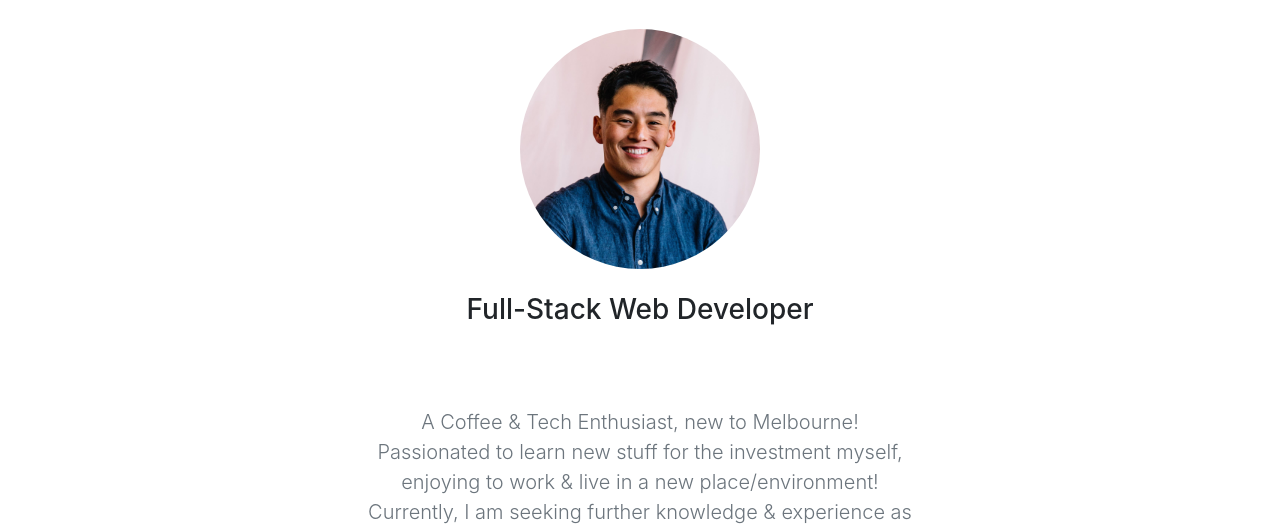
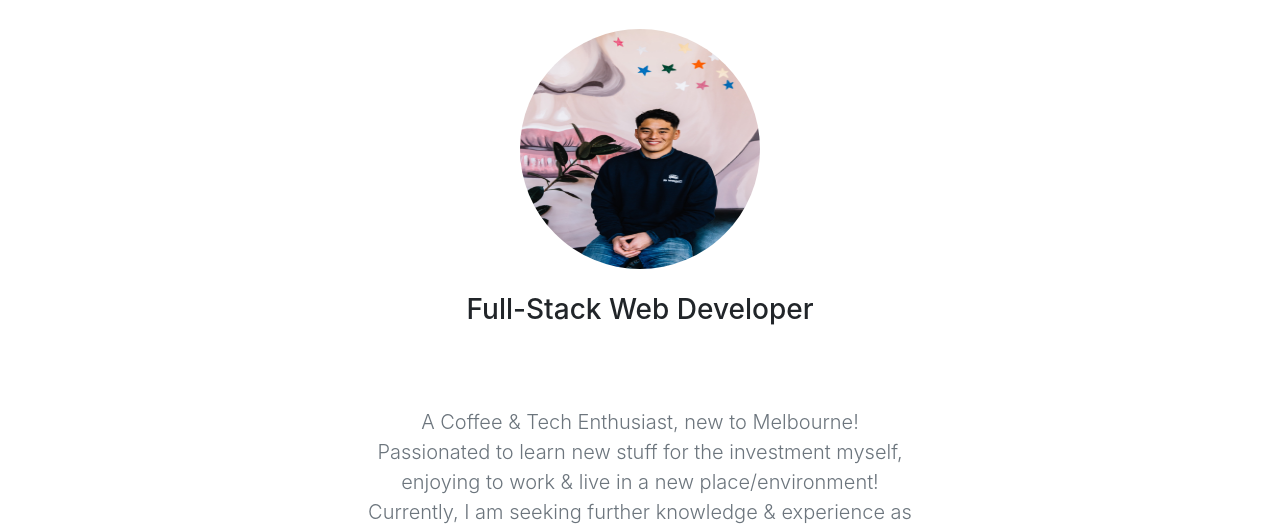
Before and after one commit to keiichi031605/keiichi-portfolio, a plain HTML site: page index.html in a window 1280 px wide. Shown: the part 267-799 px from the top of the page. Drawn offline with nearby package versions, Linux system fonts and the light colour scheme.

Commit message:
FEAT: changed photo as test

```diff
--- a/index.html
+++ b/index.html
@@ -37,7 +37,7 @@
   <section class="profile text-center">
     <div class="container p-5">
       <h2>It's Keiichi!</h2>
-      <img class="avatar" src="images/keiichi.jpg" alt="Keiichi Katsuno">
+      <img class="avatar" src="images/kei.jpg" alt="">
       <br>
       <h3>Full-Stack Web Developer</h3>
       <br>
```
Also changed, not shown: images/kei.jpg (added), 2 other files.
